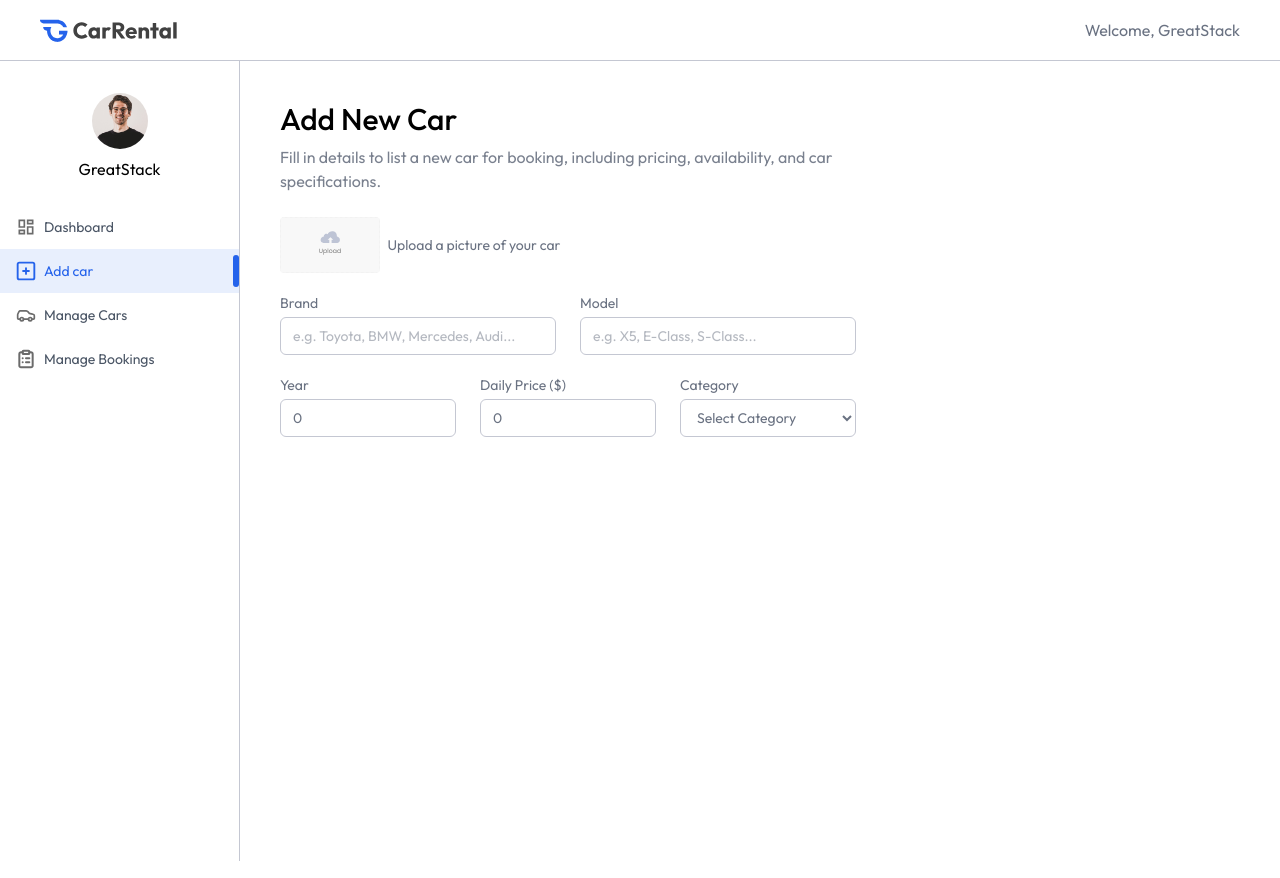
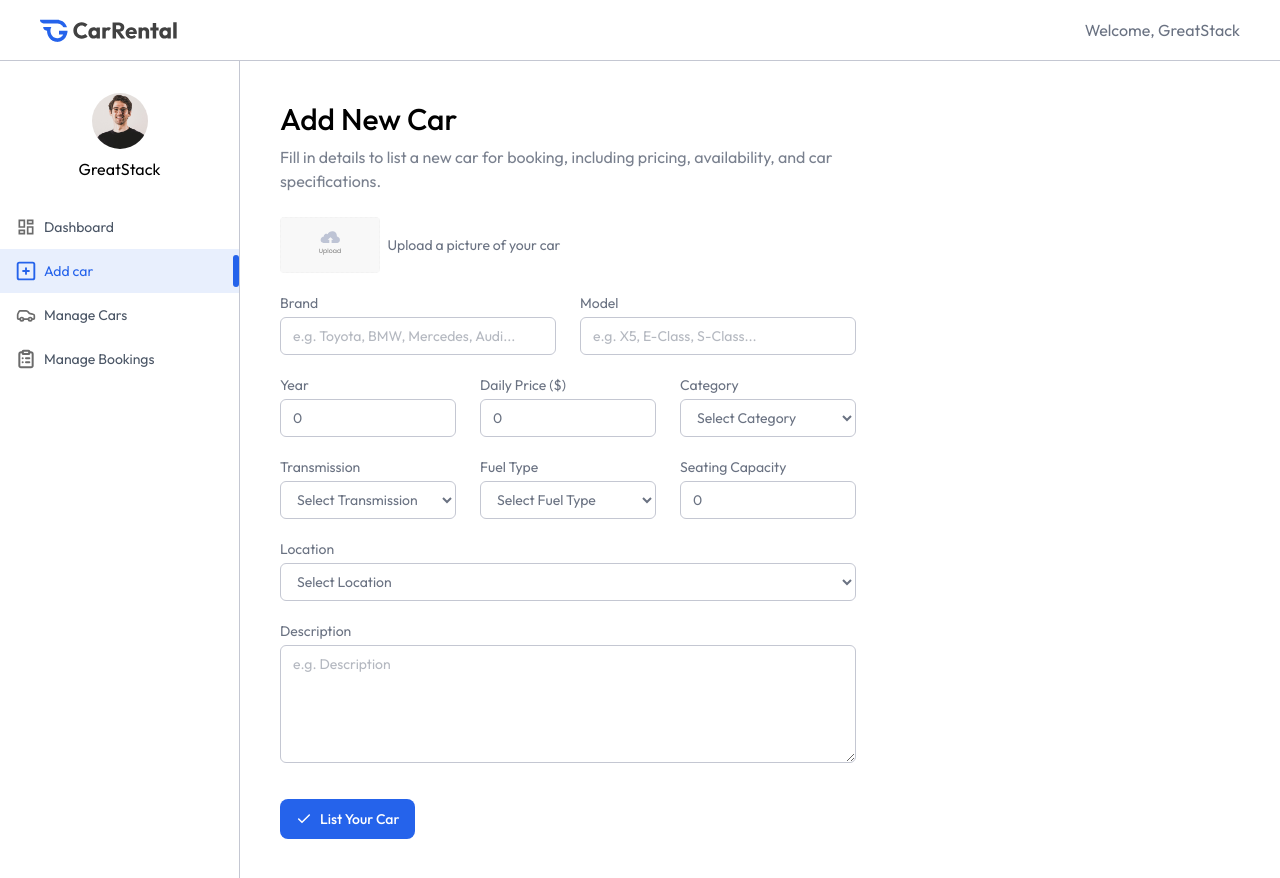
Before and after one commit to Abhi3110200/CarRental, a React (Vite) app in the folder frontend/: page /owner/add-car in a window 1280 px wide. Built offline with nearby package versions, Linux system fonts and the light colour scheme.

Commit message:
Login UI

```diff
--- a/frontend/src/App.jsx
+++ b/frontend/src/App.jsx
@@ -12,12 +12,14 @@ import Dashboard from './pages/owner/Dashboard'
 import AddCar from './pages/owner/AddCar'
 import ManageCars from './pages/owner/ManageCars'
 import ManageBookings from './pages/owner/ManageBookings'
+import Login from './components/Login'
 
 const App = () => {
   const [showLogin, setShowLogin] = useState(false);
   const isOwnerPath = useLocation().pathname.startsWith('/owner');
   return (
     <>
+    {showLogin && <Login setShowLogin={setShowLogin} />}
       {!isOwnerPath && <Navbar setShowLogin={setShowLogin} />}
       <Routes>
         <Route path="/" element={<Home />} />
--- /dev/null
+++ b/frontend/src/components/Login.jsx
@@ -0,0 +1,49 @@
+import { useState } from "react";
+
+const Login = ({setShowLogin}) => {
+    const [state, setState] = useState("login");
+    const [name, setName] = useState("");
+    const [email, setEmail] = useState("");
+    const [password, setPassword] = useState("");
+
+    const onSubmitHandler = async (e) => {
+        e.preventDefault();
+    }
+    return (
+        <div onClick={() => setShowLogin(false)} className="fixed top-0 bottom-0 left-0 right-0 z-100 flex items-center text-sm text-gray-600 bg-black/50">
+                  <form onClick={(e) => e.stopPropagation()} onSubmit={onSubmitHandler} className="flex flex-col gap-4 m-auto items-start p-8 py-12 w-100 sm:w-[352px] text-gray-500 rounded-lg shadow-xl border border-gray-200 bg-white">
+            <p className="text-2xl font-medium m-auto">
+                <span className="text-primary">User</span> {state === "login" ? "Login" : "Sign Up"}
+            </p>
+            {state === "register" && (
+                <div className="w-full">
+                    <p>Name</p>
+                    <input onChange={(e) => setName(e.target.value)} value={name} placeholder="type here" className="border border-borderColor rounded w-full p-2 mt-1 outline-primary" type="text" required />
+                </div>
+            )}
+            <div className="w-full ">
+                <p>Email</p>
+                <input onChange={(e) => setEmail(e.target.value)} value={email} placeholder="type here" className="border border-borderColor rounded w-full p-2 mt-1 outline-primary" type="email" required />
+            </div>
+            <div className="w-full ">
+                <p>Password</p>
+                <input onChange={(e) => setPassword(e.target.value)} value={password} placeholder="type here" className="border border-borderColor rounded w-full p-2 mt-1 outline-primary" type="password" required />
+            </div>
+            {state === "register" ? (
+                <p>
+                    Already have account? <span onClick={() => setState("login")} className="text-primary cursor-pointer">click here</span>
+                </p>
+            ) : (
+                <p>
+                    Create an account? <span onClick={() => setState("register")} className="text-primary cursor-pointer">click here</span>
+                </p>
+            )}
+            <button className="bg-primary hover:bg-primary-dull transition-all text-white w-full py-2 rounded-md cursor-pointer">
+                {state === "register" ? "Create Account" : "Login"}
+            </button>
+        </form>
+        </div>
+    )
+}
+
+export default Login
--- a/frontend/src/components/Navbar.jsx
+++ b/frontend/src/components/Navbar.jsx
@@ -25,7 +25,7 @@ const Navbar = ({setShowLogin}) => {
 
                 <div className="flex gap-6 max-sm:flex-col items-start sm:items-center">
                     <button className="cursor-pointer" onClick={() => navigate('/owner')}>Dashboard</button>
-                    <button className="cursor-pointer px-8 bg-primary text-white py-2 hover:bg-primary-dull transition-all duration-300 rounded-lg" onClick={() => setShowLogin(true)}>Login</button>
+                    <button onClick={() => setShowLogin(true)} className="cursor-pointer px-8 bg-primary text-white py-2 hover:bg-primary-dull transition-all duration-300 rounded-lg">Login</button>
                 </div>
             </div>
 
--- a/frontend/src/pages/owner/AddCar.jsx
+++ b/frontend/src/pages/owner/AddCar.jsx
@@ -38,11 +38,11 @@ const AddCar = () => {
                 <div className=" grid grid-cols-1 md:grid-cols-2 gap-6">
                     <div className="flex flex-col w-full">
                         <label>Brand</label>
-                        <input type="text" placeholder="e.g. Toyota, BMW, Mercedes, Audi..." className="mt-1 py-2 px-3 border border-borderColor rounded-md outline-none" value={car.brand} onChange={(e) => setCar({ ...car, brand: e.target.value })} />
+                        <input type="text" required placeholder="e.g. Toyota, BMW, Mercedes, Audi..." className="mt-1 py-2 px-3 border border-borderColor rounded-md outline-none" value={car.brand} onChange={(e) => setCar({ ...car, brand: e.target.value })} />
                     </div>
                     <div className="flex flex-col w-full">
                         <label>Model</label>
-                        <input type="text" placeholder="e.g. X5, E-Class, S-Class..." className="mt-1 py-2 px-3 border border-borderColor rounded-md outline-none" value={car.model} onChange={(e) => setCar({ ...car, model: e.target.value })} />
+                        <input type="text" required placeholder="e.g. X5, E-Class, S-Class..." className="mt-1 py-2 px-3 border border-borderColor rounded-md outline-none" value={car.model} onChange={(e) => setCar({ ...car, model: e.target.value })} />
                     </div>
                 </div>
 
@@ -57,7 +57,7 @@ const AddCar = () => {
                     </div>
                     <div className="flex flex-col w-full">
                         <label>Category</label>
-                        <select className="mt-1 py-2 px-3 border border-borderColor rounded-md outline-none" value={car.category} onChange={(e) => setCar({ ...car, category: e.target.value })}>
+                        <select required className="mt-1 py-2 px-3 border border-borderColor rounded-md outline-none" value={car.category} onChange={(e) => setCar({ ...car, category: e.target.value })}>
                             <option value="">Select Category</option>
                             <option value="SUV">SUV</option>
                             <option value="Sedan">Sedan</option>
@@ -70,6 +70,56 @@ const AddCar = () => {
                     </div>
 
                 </div>
+
+                <div className="grid grid-cols-1 sm:grid-cols-2 md:grid-cols-3 gap-6">
+                <div className="flex flex-col w-full">
+                        <label>Transmission</label>
+                        <select required className="mt-1 py-2 px-3 border border-borderColor rounded-md outline-none" value={car.transmission} onChange={(e) => setCar({ ...car, transmission: e.target.value })}>
+                            <option value="">Select Transmission</option>
+                            <option value="Automatic">Automatic</option>
+                            <option value="Manual">Manual</option>
+                            <option value="Semi-Automatic">Semi-Automatic</option>
+                        </select>
+                    </div>
+                <div className="flex flex-col w-full">
+                        <label>Fuel Type</label>
+                        <select required className="mt-1 py-2 px-3 border border-borderColor rounded-md outline-none" value={car.fuel_type} onChange={(e) => setCar({ ...car, fuel_type: e.target.value })}>
+                            <option value="">Select Fuel Type</option>
+                            <option value="Petrol">Petrol</option>
+                            <option value="Diesel">Diesel</option>
+                            <option value="Electric">Electric</option>
+                            <option value="Hybrid">Hybrid</option>
+                        </select>
+                    </div>
+                    <div className="flex flex-col w-full">
+                        <label>Seating Capacity</label>
+                        <input type="number" required placeholder="e.g. 5" className="mt-1 py-2 px-3 border border-borderColor rounded-md outline-none" value={car.seating_capacity} onChange={(e) => setCar({ ...car, seating_capacity: e.target.value })} />
+                    </div>
+                </div>
+
+                <div className="flex flex-col w-full">
+                    <label>Location</label>
+                    <select required className="mt-1 py-2 px-3 border border-borderColor rounded-md outline-none" value={car.location} onChange={(e) => setCar({ ...car, location: e.target.value })}>
+                        <option value="">Select Location</option>
+                        <option value="New York">New York</option>
+                        <option value="Los Angeles">Los Angeles</option>
+                        <option value="Chicago">Chicago</option>
+                        <option value="Houston">Houston</option>
+                        <option value="Phoenix">Phoenix</option>
+                        <option value="Philadelphia">Philadelphia</option>
+                        <option value="San Antonio">San Antonio</option>
+                    </select>
+                </div>
+
+                <div className="flex flex-col w-full">
+                    <label>Description</label>
+                    <textarea required rows={5} placeholder="e.g. Description" className="mt-1 py-2 px-3 border border-borderColor rounded-md outline-none" value={car.description} onChange={(e) => setCar({ ...car, description: e.target.value })}></textarea>
+                </div>
+
+                <button className="flex items-center gap-2 px-4 py-2.5 mt-4 bg-primary text-white rounded-lg font-medium w-max cursor-pointer">
+                    <img src={assets.tick_icon} alt="submit" />
+                    List Your Car
+                </button>
             </form>
         </div>
     )
```
